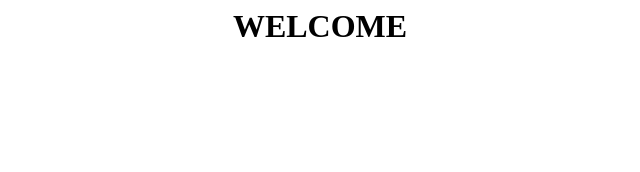
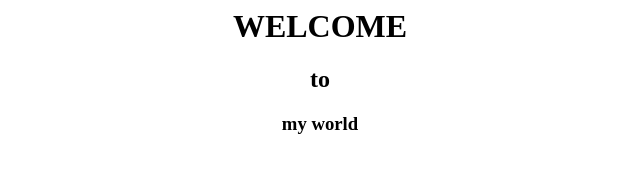
Before and after one commit to Gunamoni11/Docker, a plain HTML site: page index.html in a window 1280 px wide. Shown: the whole page, without its empty margins (320-960 px from the left). Drawn offline with Linux system fonts and the light colour scheme.

Commit message:
Update index.html

```diff
--- a/index.html
+++ b/index.html
@@ -1 +1,3 @@
 <h1><center>WELCOME</center></h1>
+<h2><center>to</center></h2>
+<h3><center>my world</center></h3>
```
